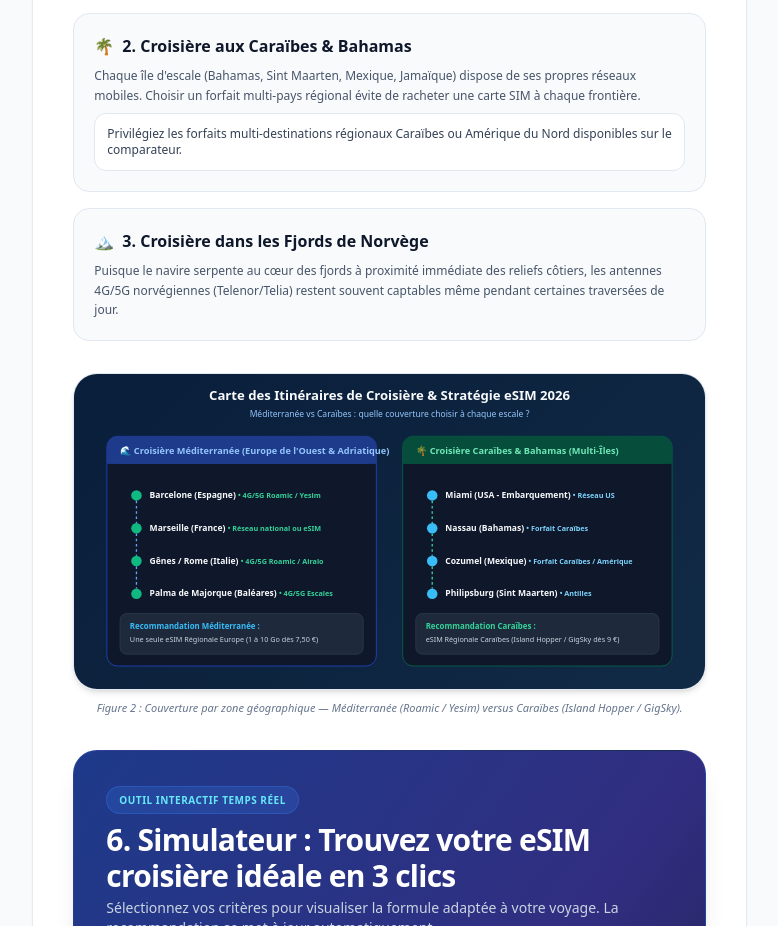
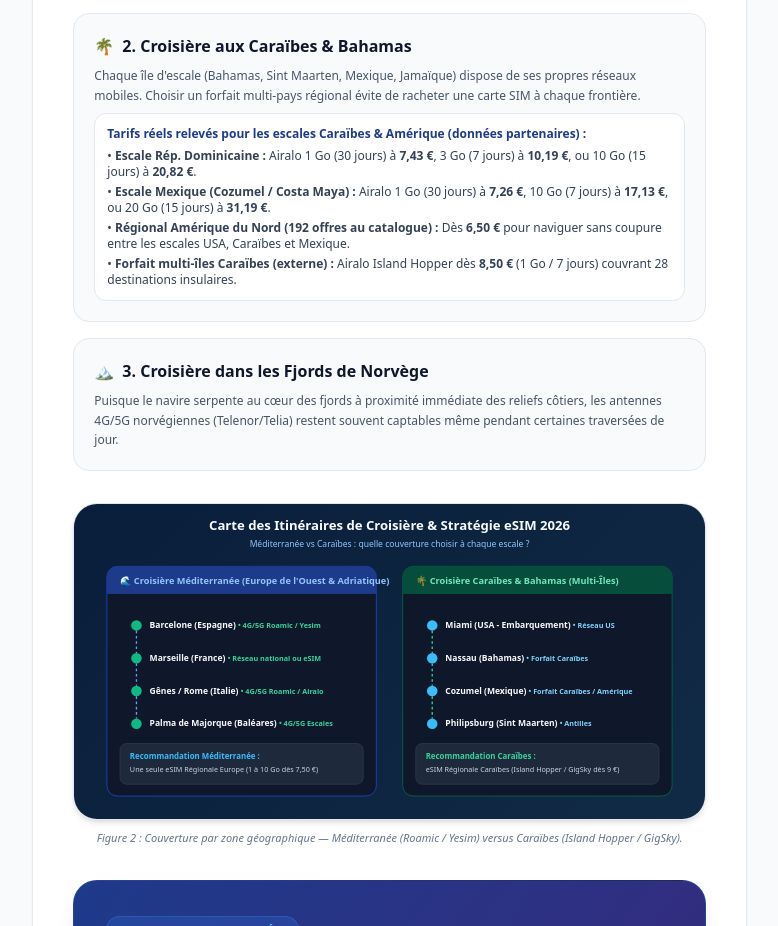
Before and after one commit to mouaffakch/test-technique-mybestsim, a plain HTML site: page partie-2-article-seo/index.html in a window 1280 px wide. Shown: the part 5591-6517 px from the top of the page, without its empty margins (437-1215 px from the left). Drawn offline with nearby package versions, Linux system fonts and the light colour scheme.

Commit message:
feat(article): add exact Caribbean & Mexico CSV package pricing to article section 5

```diff
--- a/partie-2-article-seo/index.html
+++ b/partie-2-article-seo/index.html
@@ -643,10 +643,14 @@
               <p class="text-xs text-slate-600 leading-relaxed">
                 Chaque île d'escale (Bahamas, Sint Maarten, Mexique, Jamaïque) dispose de ses propres réseaux mobiles. Choisir un forfait multi-pays régional évite de racheter une carte SIM à chaque frontière.
               </p>
-              <div class="p-3 bg-white rounded-xl border border-slate-200 text-xs space-y-1">
-                <p class="text-slate-700">
-                  Privilégiez les forfaits multi-destinations régionaux Caraïbes ou Amérique du Nord disponibles sur le comparateur.
-                </p>
+              <div class="p-3 bg-white rounded-xl border border-slate-200 text-xs space-y-1.5">
+                <div class="font-bold text-blue-900">Tarifs réels relevés pour les escales Caraïbes &amp; Amérique (données partenaires) :</div>
+                <div class="text-slate-700 space-y-1">
+                  <div>• <strong>Escale Rép. Dominicaine :</strong> Airalo 1 Go (30 jours) à <strong>7,43 €</strong>, 3 Go (7 jours) à <strong>10,19 €</strong>, ou 10 Go (15 jours) à <strong>20,82 €</strong>.</div>
+                  <div>• <strong>Escale Mexique (Cozumel / Costa Maya) :</strong> Airalo 1 Go (30 jours) à <strong>7,26 €</strong>, 10 Go (7 jours) à <strong>17,13 €</strong>, ou 20 Go (15 jours) à <strong>31,19 €</strong>.</div>
+                  <div>• <strong>Régional Amérique du Nord (192 offres au catalogue) :</strong> Dès <strong>6,50 €</strong> pour naviguer sans coupure entre les escales USA, Caraïbes et Mexique.</div>
+                  <div>• <strong>Forfait multi-îles Caraïbes (externe) :</strong> Airalo Island Hopper dès <strong>8,50 €</strong> (1 Go / 7 jours) couvrant 28 destinations insulaires.</div>
+                </div>
               </div>
             </div>
 
```
